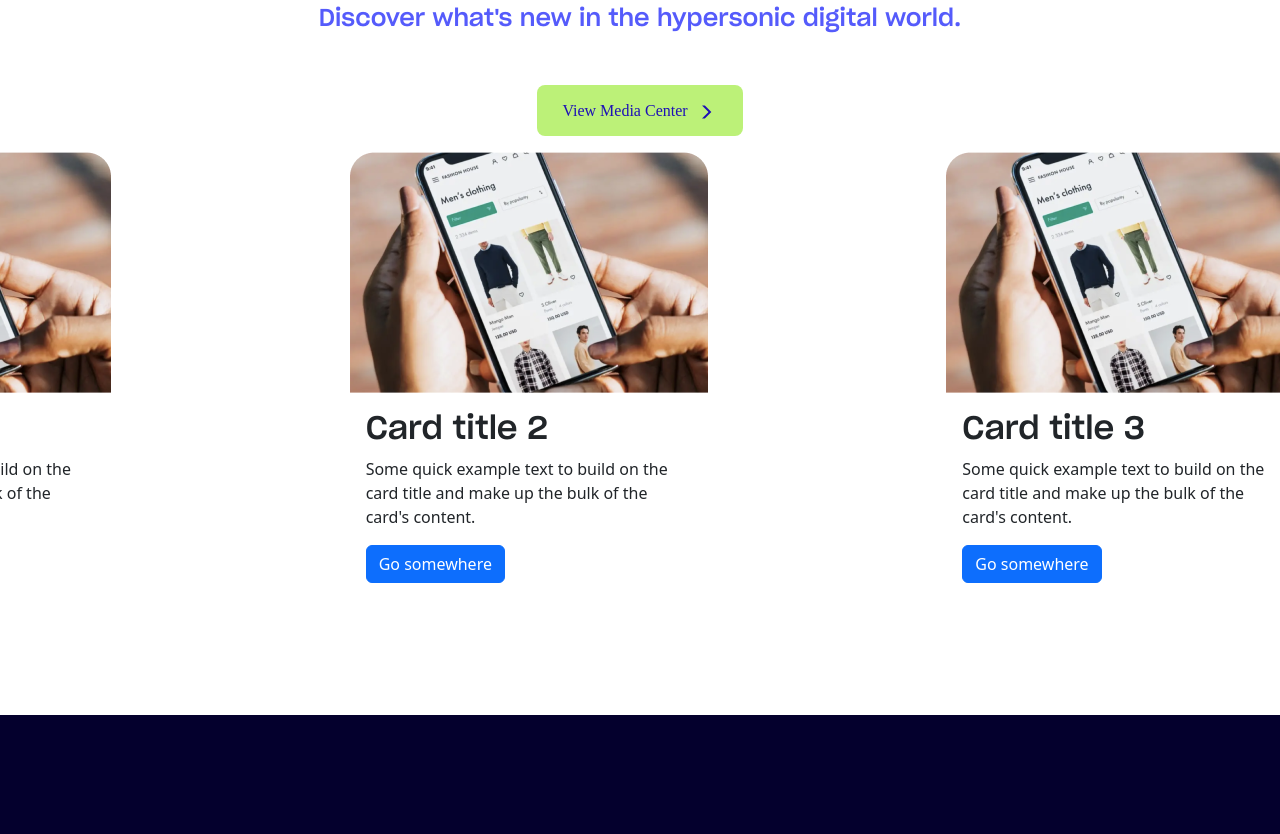
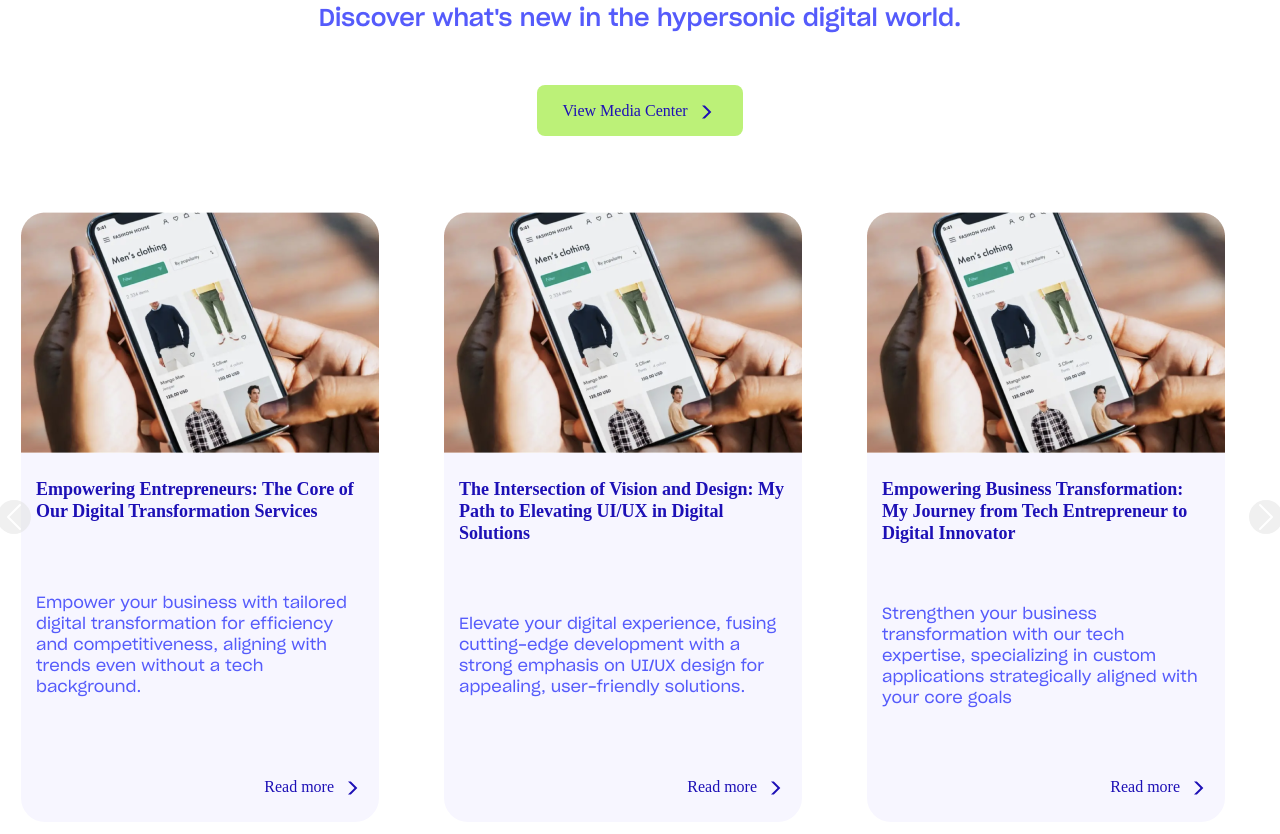
Before and after one commit to yusufondu/mecy, a website: page index.html in a window 1280 px wide. Shown: the part 5756-6590 px from the top of the page. Before the commit the page ends 6471 px from the top, so only its background shows below. Drawn offline with nearby package versions, Linux system fonts and the light colour scheme; a web font is replaced by a local one.

Commit message:
feat: completed media center section

```diff
--- a/index.html
+++ b/index.html
@@ -451,12 +451,22 @@
               </div>
 
               <div class="card-body">
-                <h5 class="card-title">Card title 1</h5>
+                <h5 class="card-title">
+                  Empowering Entrepreneurs: The Core of Our Digital
+                  Transformation Services
+                </h5>
                 <p class="card-text">
-                  Some quick example text to build on the card title and make up
-                  the bulk of the card's content.
+                  Empower your business with tailored digital transformation for
+                  efficiency and competitiveness, aligning with trends even
+                  without a tech background.
                 </p>
-                <a href="#" class="btn btn-primary">Go somewhere</a>
+                <div class="card-btn">
+                  Read more
+                  <img
+                    style="margin-left: 10px"
+                    src="./assets/interactive_arrow_right_blue.svg"
+                  />
+                </div>
               </div>
             </div>
           </div>
@@ -467,12 +477,22 @@
               </div>
 
               <div class="card-body">
-                <h5 class="card-title">Card title 2</h5>
+                <h5 class="card-title">
+                  The Intersection of Vision and Design: My Path to Elevating
+                  UI/UX in Digital Solutions
+                </h5>
                 <p class="card-text">
-                  Some quick example text to build on the card title and make up
-                  the bulk of the card's content.
+                  Elevate your digital experience, fusing cutting-edge
+                  development with a strong emphasis on UI/UX design for
+                  appealing, user-friendly solutions.
                 </p>
-                <a href="#" class="btn btn-primary">Go somewhere</a>
+                <div class="card-btn">
+                  Read more
+                  <img
+                    style="margin-left: 10px"
+                    src="./assets/interactive_arrow_right_blue.svg"
+                  />
+                </div>
               </div>
             </div>
           </div>
@@ -483,12 +503,22 @@
               </div>
 
               <div class="card-body">
-                <h5 class="card-title">Card title 3</h5>
+                <h5 class="card-title">
+                  Empowering Business Transformation: My Journey from Tech
+                  Entrepreneur to Digital Innovator
+                </h5>
                 <p class="card-text">
-                  Some quick example text to build on the card title and make up
-                  the bulk of the card's content.
+                  Strengthen your business transformation with our tech
+                  expertise, specializing in custom applications strategically
+                  aligned with your core goals
                 </p>
-                <a href="#" class="btn btn-primary">Go somewhere</a>
+                <div class="card-btn">
+                  Read more
+                  <img
+                    style="margin-left: 10px"
+                    src="./assets/interactive_arrow_right_blue.svg"
+                  />
+                </div>
               </div>
             </div>
           </div>
@@ -504,7 +534,13 @@
                   Some quick example text to build on the card title and make up
                   the bulk of the card's content.
                 </p>
-                <a href="#" class="btn btn-primary">Go somewhere</a>
+                <div class="card-btn">
+                  Read more
+                  <img
+                    style="margin-left: 10px"
+                    src="./assets/interactive_arrow_right_blue.svg"
+                  />
+                </div>
               </div>
             </div>
           </div>
@@ -520,7 +556,13 @@
                   Some quick example text to build on the card title and make up
                   the bulk of the card's content.
                 </p>
-                <a href="#" class="btn btn-primary">Go somewhere</a>
+                <div class="card-btn">
+                  Read more
+                  <img
+                    style="margin-left: 10px"
+                    src="./assets/interactive_arrow_right_blue.svg"
+                  />
+                </div>
               </div>
             </div>
           </div>
--- a/styles.scss
+++ b/styles.scss
@@ -825,13 +825,16 @@ header {
   }
 
   #carouselExample {
+    margin-top: 60px;
     .carousel-inner {
+      max-width: 1286px;
       padding: 1rem;
 
       .carousel-item {
         width: 358px;
         .card {
           width: 358px;
+          height: 610px;
           margin: 0 0.5em;
           border: none;
 
@@ -840,14 +843,53 @@ header {
             justify-content: center;
             align-items: flex-start;
           }
+
+          .card-body {
+            display: flex;
+            justify-content: space-between;
+            flex-direction: column;
+            align-items: flex-start;
+            width: 358px;
+            padding: 25px 15px;
+            gap: 25px;
+            border-radius: 0px 0px 24px 24px;
+            background: var(--primary-color-ethereal-white);
+
+            .card-title {
+              color: var(--primary-color-dark);
+              font-family: SharpGroteskSemiBold25;
+              font-size: 18px;
+              font-weight: 600;
+              line-height: 22px;
+            }
+
+            .card-text {
+              overflow: hidden;
+              color: var(--primary-color-cosmic-blue);
+              text-overflow: ellipsis;
+              font-family: SharpGroteskBook20;
+              font-size: 16px;
+              font-weight: 400;
+              line-height: 21px;
+            }
+
+            .card-btn {
+              color: var(--primary-color-dark);
+              font-family: SharpGroteskMedium25;
+              font-size: 16px;
+              font-weight: 500;
+              line-height: 21px;
+              align-self: flex-end;
+            }
+          }
         }
       }
     }
 
     .carousel-control-prev,
     .carousel-control-next {
-      width: 6vh;
-      height: 6vh;
+      width: 34px;
+      height: 34px;
       background-color: #e1e1e1;
       border-radius: 50%;
       top: 50%;
@@ -861,7 +903,7 @@ header {
 
         .carousel-item {
           display: block;
-          margin-right: 0;
+          margin-right: 5px;
           flex: 0 0 calc(100% / 3);
         }
       }
```
Also changed, not shown: styles.css, 1 other file.
